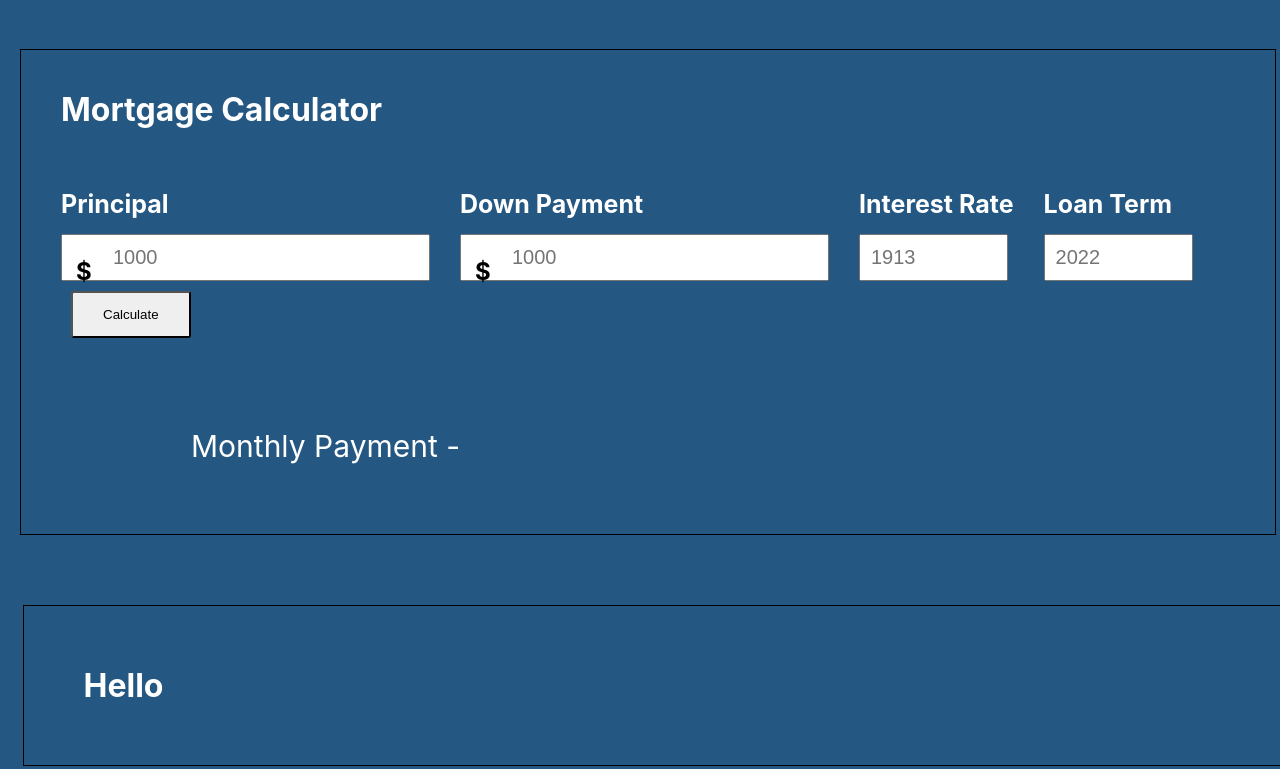
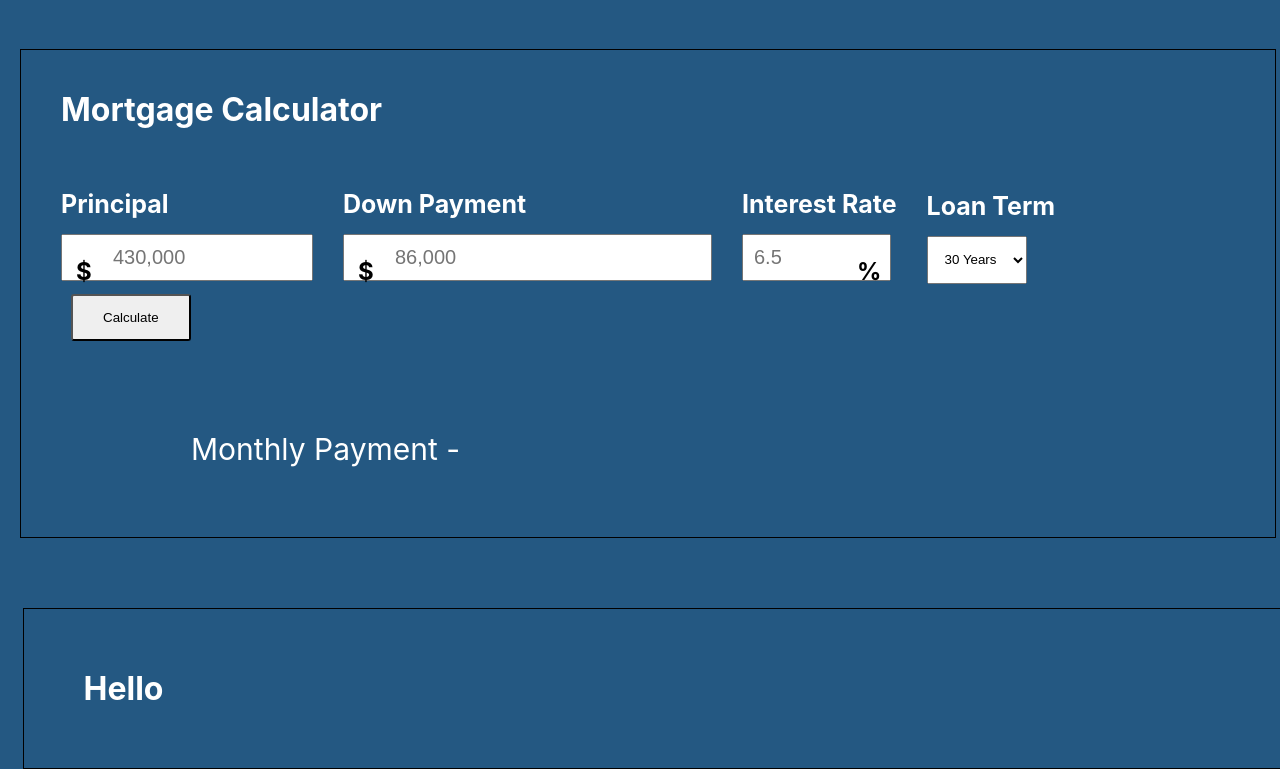
Before and after one commit to tomaszmiejevas/react-finance, a React (Create React App) app: page / in a window 1280 px wide. Shown: the part 1308-2077 px from the top of the page. Built offline with nearby package versions, Linux system fonts and the light colour scheme.

Commit message:
Working on Morgage Calc

```diff
--- a/src/components/MortgageCalc/MortgageCalc.js
+++ b/src/components/MortgageCalc/MortgageCalc.js
@@ -4,36 +4,44 @@ import styles from './MortgageCalc.module.css';
 
 const OutputInfo = (props) => {
 
-  const [amount, setAmount] = useState(1000);
-  const [startYear, setStartYear] = useState(1913);
-  const [endYear, setEndYear] = useState(2022);
-  const [finalValue, setFinalValue] = useState(99000);
+  const [principal, setPrincipal] = useState(430000);
+  const [downPayment, setDownPayment] = useState(principal * 0.2);
+  const [interestRate, setInterestRate] = useState(6.5);
+  const [loanTerm, setLoanTerm] = useState(30);
 
 
-  const amountChangeHandler = (value) => {
-    setAmount(value);
+  const principalChangeHandler = (value) => {
+    setPrincipal(value);
   }
 
-  const startYearChangeHandler = (value) => {
-    setStartYear(value);
+  const downPaymentChangeHandler = (value) => {
+    setDownPayment(value);
   }
 
-  const endYearChangeHandler = (value) => {
-    setEndYear(value);
+  const interestRateChangeHandler = (value) => {
+    setInterestRate(value);
+  }
+
+  const loanTermChangeHandler = (value) => {
+    setLoanTerm(value);
   }
 
   const submitHandler = (event) => {
     event.preventDefault();
-    if (event.target.amount.value !== ''){
-      amountChangeHandler(event.target.amount.value);
+    if (event.target.principal.value !== ''){
+      principalChangeHandler(event.target.principal.value);
     }
 
-    if (event.target.startYear.value !== ''){
-      startYearChangeHandler(event.target.startYear.value);
+    if (event.target.downPayment.value !== ''){
+      downPaymentChangeHandler(event.target.downPayment.value);
     }
 
-    if (event.target.endYear.value !== ''){
-      endYearChangeHandler(event.target.endYear.value);
+    if (event.target.interestRate.value !== ''){
+      interestRateChangeHandler(event.target.interestRate.value);
+    }
+
+    if (event.target.loanTerm.value !== ''){
+      loanTermChangeHandler(event.target.loanTerm.value);
     }
   }
 
@@ -42,29 +50,34 @@ const OutputInfo = (props) => {
     <React.Fragment>
       <form className={styles.form} onSubmit={submitHandler}>
         <div>
-        <label htmlFor="Amount">Principal</label>
+          <label htmlFor="Principal">Principal</label>
           <span className={styles.inputDollarSign}>
-          <input type="number" name="amount" className={styles.amountInput} placeholder="1000" min="0" step=".1"/>
+            <input type="number" name="principal" className={styles.amountInput} placeholder="430,000" min="0" max="250000000" step="10000"/>
           </span>
         </div>
         <div>
-        <label htmlFor="Amount">Down Payment</label>
+          <label htmlFor="DownPayment">Down Payment</label>
           <span className={styles.inputDollarSign}>
-          <input type="number" name="amount" className={styles.amountInput} placeholder="1000" min="0" step=".1"/>
+            <input type="number" name="principal" className={styles.amountInput} placeholder="86,000" min="0" step=".1"/>
           </span>
         </div>
         <div>
-        <label htmlFor="Amount">Interest Rate</label>
-        <input type="number" name="startYear" className={styles.yearInput} placeholder="1913" min="1913" max="2022"/>
+          <label htmlFor="InterestRate">Interest Rate</label>
+          <span className={styles.inputPercentageSign}>
+            <input type="number" name="interestRate" className={styles.yearInput} placeholder="6.5" min="0" max="30" step="0.1"/>
+          </span>
         </div>
         <div>
           <label htmlFor="Amount">Loan Term</label>
-        <input type="number" name="endYear" className={styles.yearInput} placeholder="2022" min="1913" max="2022"/>
+          <select name="Compounded" id="Compounded" className={styles.loanTermInput}>
+            <option value="30">30 Years</option>
+            <option value="20">20 Years</option>
+            <option value="15">15 Years</option>
+            <option value="10">10 Years</option>
+          </select>
         </div>
         <button type="submit" className={styles.submitButton}>Calculate</button>
       </form>
-
-
       <div className={styles.outputContainer}>
 
         <p>Monthly Payment - </p>
--- a/src/components/MortgageCalc/MortgageCalc.module.css
+++ b/src/components/MortgageCalc/MortgageCalc.module.css
@@ -25,6 +25,12 @@
     padding: 10px 10px;
   }
 
+  .loanTermInput {
+    height: 48px;
+    width: 100px;
+    text-align: center;
+  }
+
   .form input[type="number"] {
     font-size: 20px;
   }
@@ -34,10 +40,6 @@
     padding: 14px 30px;
     border-radius: 3px;
     margin-left: 10px;
-    /* background-color: #13ba21;
-    color: white;
-    font-weight: bold;
-    font-size: 18px; */
   }
 
   .inputDollarSign {
@@ -55,6 +57,21 @@
     left: 15px;
   }
 
+  .inputPercentageSign {
+    position: relative;
+    color: black;
+  }
+
+  .inputPercentageSign::before {
+    font-size: 24px;
+    font-weight: bold;
+    z-index: 999;
+    position: absolute;
+    top: 23px;
+    content: "%";
+    left: 115px;
+  }
+
   .amount {
     color:#13ba21;
   }
```
Also changed, not shown: src/components/Input/InfoInput.js (indentation only). Lines whose indentation alone changed are shown as unchanged.
